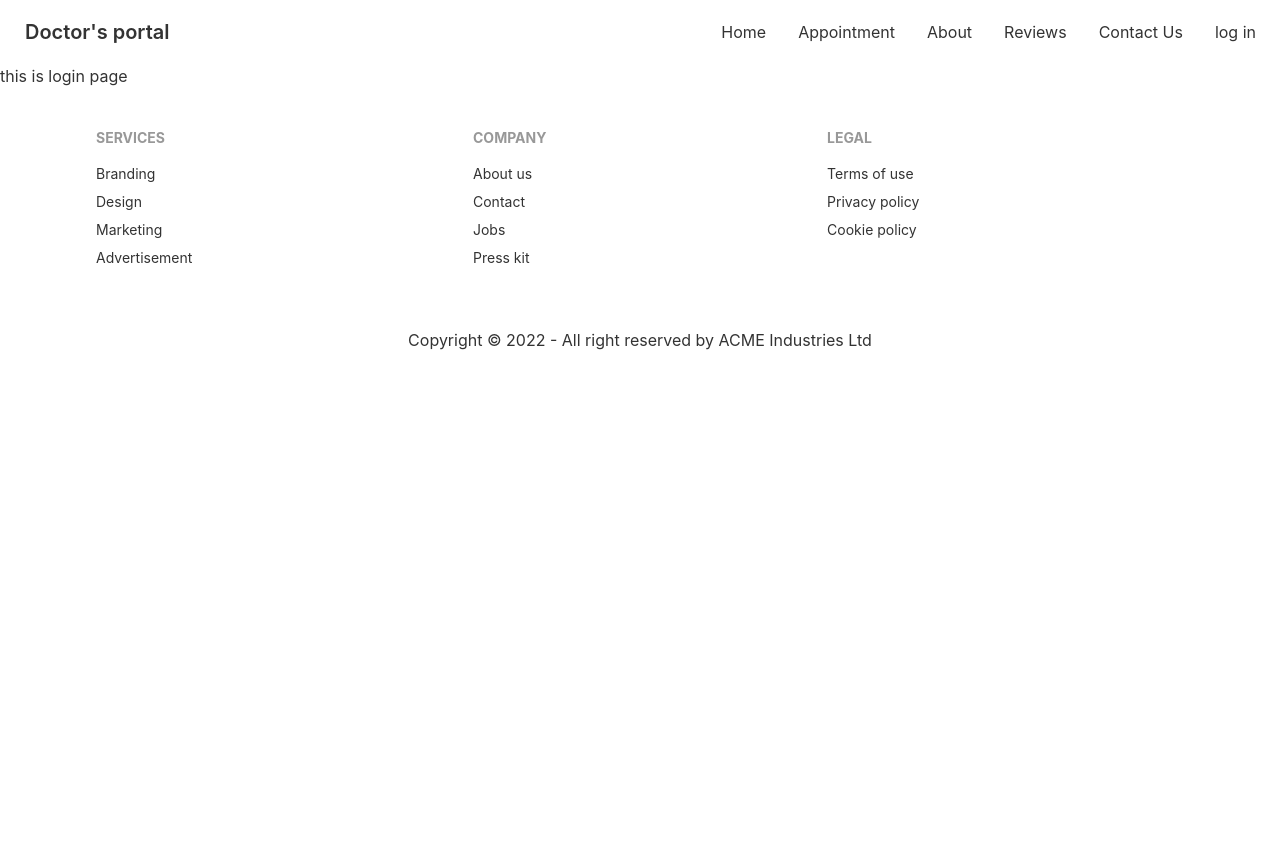
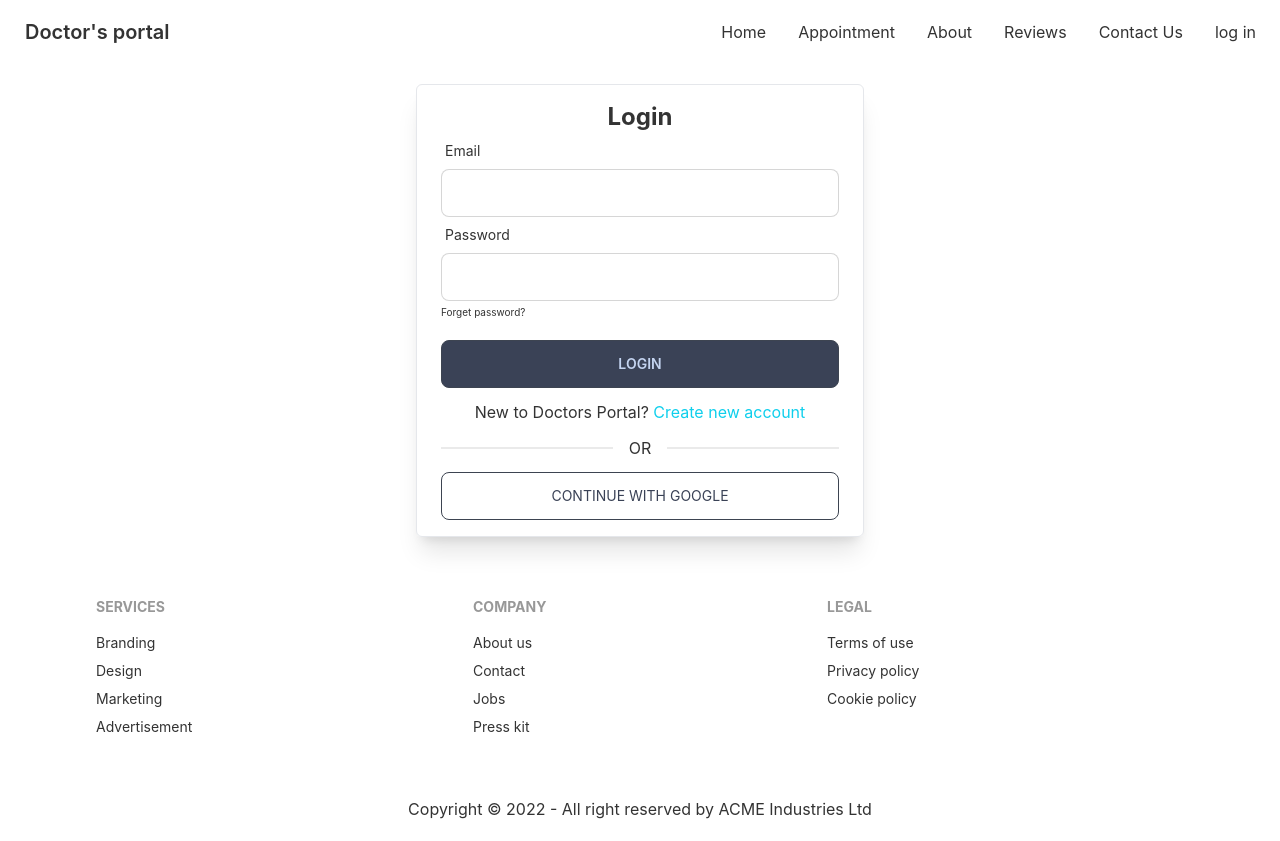
Before and after one commit to saadi001/Doctors-portal-client, a React (Create React App) app: page /login in a window 1280 px wide. Before the commit the page ends 800 px from the top, so only its background shows below. Built offline with nearby package versions, Linux system fonts and the light colour scheme.

Commit message:
firebase config added

```diff
--- a/package.json
+++ b/package.json
@@ -8,9 +8,11 @@
     "@testing-library/user-event": "^13.5.0",
     "daisyui": "^2.39.1",
     "date-fns": "^2.29.3",
+    "firebase": "^9.14.0",
     "react": "^18.2.0",
     "react-day-picker": "^8.3.6",
     "react-dom": "^18.2.0",
+    "react-hook-form": "^7.39.4",
     "react-router-dom": "^6.4.3",
     "react-scripts": "5.0.1",
     "web-vitals": "^2.1.4"
--- /dev/null
+++ b/src/firebase/firebase.config.js
@@ -0,0 +1,18 @@
+// Import the functions you need from the SDKs you need
+import { initializeApp } from "firebase/app";
+// TODO: Add SDKs for Firebase products that you want to use
+// https://firebase.google.com/docs/web/setup#available-libraries
+
+// Your web app's Firebase configuration
+const firebaseConfig = {
+  apiKey: process.env.REACT_APP_apiKey,
+  authDomain: process.env.REACT_APP_authDomain,
+  projectId: process.env.REACT_APP_projectId,
+  storageBucket: process.env.REACT_APP_storageBucket,
+  messagingSenderId: process.env.REACT_APP_messagingSenderId,
+  appId: process.env.REACT_APP_appId,
+};
+
+// Initialize Firebase
+const app = initializeApp(firebaseConfig);
+export default app;
--- a/src/pages/HeaderAppointment/AvailableAppointment/AvailableAppointment.js
+++ b/src/pages/HeaderAppointment/AvailableAppointment/AvailableAppointment.js
@@ -28,6 +28,7 @@ const AvailableAppointment = ({ selectedDate, setSelectedDate }) => {
                     <BookingModal
                          selectedDate={selectedDate}
                          treatment={treatment}
+                         setTreatment={setTreatment}
                     ></BookingModal>}
           </section>
      );
--- a/src/pages/HeaderAppointment/BookingModal/BookingModal.js
+++ b/src/pages/HeaderAppointment/BookingModal/BookingModal.js
@@ -1,7 +1,7 @@
 import { format } from 'date-fns';
 import React from 'react';
 
-const BookingModal = ({ treatment, selectedDate }) => {
+const BookingModal = ({ treatment,setTreatment, selectedDate }) => {
      const { name, slots } = treatment;
      const date = format(selectedDate, 'PP');
 
@@ -13,7 +13,18 @@ const BookingModal = ({ treatment, selectedDate }) => {
           const slot = form.slot.value;
           const phone = form.phone.value;
 
-          console.log(name, email, slot, phone)
+          const booking = {
+               appointmentDate: date,
+               patient: name,
+               treatment: treatment.name,
+               email,
+               slot,
+               phone
+
+          }
+
+          console.log(booking)
+          setTreatment(null)
      }
      return (
           <div>
@@ -27,7 +38,7 @@ const BookingModal = ({ treatment, selectedDate }) => {
                               <select name='slot' className="select select-bordered w-full">
 
                                    {
-                                        slots.map(slot => <option value={slot}>{slot}</option>)
+                                        slots.map((slot, i) => <option key={i} value={slot}>{slot}</option>)
                                    }
                               </select>
                               <input name='name' type="text" placeholder="name" className="input input-bordered w-full" />
--- a/src/pages/Login/Login.js
+++ b/src/pages/Login/Login.js
@@ -1,9 +1,43 @@
-import React from 'react';
+import React, {  } from 'react';
+import { useForm } from 'react-hook-form';
+import { Link } from 'react-router-dom';
 
 const Login = () => {
+     const { register, formState: { errors }, handleSubmit } = useForm();
+     // const [data, setData] = useState("");
+
+     const handleLogin = (data) =>{
+          console.log(data)
+     }
      return (
-          <div>
-               this is login page
+          <div className='max-w-md mx-auto border py-4 rounded-md shadow-xl my-5'>
+               <h3 className='text-2xl font-bold text-center'>Login</h3>
+               <form onSubmit={handleSubmit(handleLogin)} className='px-6'>
+
+
+                    <div className="form-control w-full">
+                         <label className="label"><span className="label-text">Email</span></label>
+                         <input type="email" {...register("email",{required:"Email is required"})} className="input input-bordered w-full" />
+                         {errors.email && <p className='text-red-500 mt-1 text-xs'>{errors.email?.message}</p>}
+                    </div>
+
+                    <div className="form-control w-full">
+                         <label className="label"><span className="label-text">Password</span></label>
+                         <input type="password" {...register("password",{required: "Please provide a password"})} className="input input-bordered w-full" />
+                         {errors.password && <p className='text-red-500 mt-1 text-xs'>{errors.password?.message}</p>}
+                         <label className="text-[10px] my-1"><span >Forget password?</span></label>
+                    </div>
+                    <div className='form-control mt-4'>
+                         <input type="submit" value='Login' className='btn bg-accent' />
+                    </div>
+                    <div className=' mt-3 text-center'>
+                         <p>New to Doctors Portal?<Link to={'/signup'} className='text-primary'> Create new account</Link></p>
+                    </div>
+                    <div className="divider">OR</div>
+                    <div>
+                         <button className='uppercase w-full border btn bg-white hover:bg-slate-200 text-accent font-normal'>Continue with google</button>
+                    </div>
+               </form>
           </div>
      );
 };
```
Also changed, not shown: 1 other file (tests, documents, lock files or other folders).
